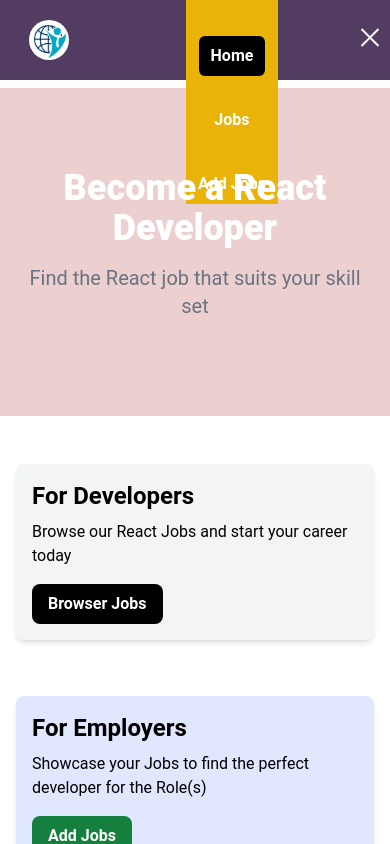
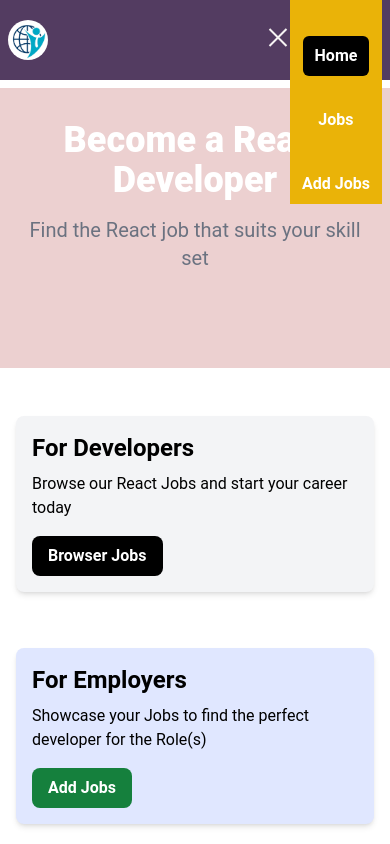
Before and after one commit to mheyrie/react-jobs-proj, a React (Vite) app: page / in a window 390 px wide. Both pictures are taken after a click on the button 370 px from the left and 40 px from the top of the page. Shown: the top 844 px of the page. Built offline with nearby package versions, Linux system fonts and the light colour scheme; no server answers.

Commit message:
Fixed navbar

```diff
--- a/src/components/Herosection.jsx
+++ b/src/components/Herosection.jsx
@@ -8,7 +8,7 @@ const Herosection = ({
     <section className="bg-lightOysterPink py-20 mb-4">
       <div className="max-w-7xl mx-auto px-4 sm:px-6 lg:px-8 flex flex-col item-center">
         <div className="text-center">
-          <h1 className="text-4xl font-extrabold text-white sm:text-5xl md:text-6xl">
+          <h1 className="text-4xl font-extrabold mt-10 text-white sm:text-5xl md:text-6xl">
             {title}
           </h1>
           <p className="my-4 text-xl text-gray-500">
--- a/src/components/Navbar.jsx
+++ b/src/components/Navbar.jsx
@@ -14,10 +14,10 @@ const Navbar = () => {
     const linkClass = ({isActive}) => isActive ? 'bg-black text-white hover:bg-lightAlabaster hover:text-white rounded-md px-3 py-2' :'text-white hover:bg-lightAlabaster hover:text-white rounded-md px-3 py-2'
 
   return (
-    <nav className="bg-deepVoodoo border-b-8 border-white">
+    <nav className="bg-deepVoodoo border-b-8 border-white w-full top-0 fixed">
         <div className="mx-auto max-w-7xl px-2 sm:px-6 lg:px-8">
             <div className="flex h-20 items-center justify-between">
-                <div className="flex flex-1 items-center justify-around md:items-stretch md:justify-start">
+                <div className="flex flex-1 items-center justify-start md:items-stretch md:justify-start">
                     <NavLink to="/" className="flex flex-shrink-0 items-center mr-4 ">
                        <img className="h-10 w-auto rounded-full" src={logor} alt="logo"/>
                        <span className="hidden md:block text-[#00A8C5]  text-2xl font-bold ml-2">Available Job OFFERS</span>
@@ -30,23 +30,24 @@ const Navbar = () => {
                         </div>
                     </div>
                 </div>
+                {/* Hamburger Icon */}
+                <button id="menu-btn" onClick={handleHamburger} className={`block hamburger md:hidden ${open ? 'open' : ''}`}>
+                    <span className="hamburger-top"></span>
+                    <span className="hamburger-middle"></span>
+                    <span className="hamburger-bottom"></span>
+                </button>
 
                 {/* Mobile screen */}
                 {open ? (
-                    <div className="md:hidden bg-yellow-500 m-20 my-40">
-                    <div id="menu" className="flex flex-col mt-40 items-center space-y-6 font-bold left-2 right-2 ">
+                    <div className="md:hidden bg-yellow-500">
+                    <div id="menu" className="flex flex-col mt-40 top-10 items-center space-y-6 font-bold left-2 right-2 ">
                         <NavLink to="/" className={linkClass}>Home</NavLink>
                         <NavLink to="/jobs" className={linkClass}>Jobs</NavLink>
                         <NavLink to="/add-jobs" className={linkClass}>Add Jobs</NavLink>
                     </div>
                 </div>
-                ) : null }
-                {/* Hamburger Icon */}
-                <button id="menu-btn" onClick={handleHamburger} className={`block hamburger md:hidden ${open ? 'open' : ''}`}>
-                        <span className="hamburger-top"></span>
-                        <span className="hamburger-middle"></span>
-                        <span className="hamburger-bottom"></span>
-                    </button>
+                ) : '' }
+
             </div>
         </div>
     </nav>
--- a/src/index.css
+++ b/src/index.css
@@ -45,3 +45,7 @@
 .open .hamburger-bottom {
     transform: rotate(-45deg) translateY(6px) translate(-6px);
 }
+
+.menu{
+
+}
```
